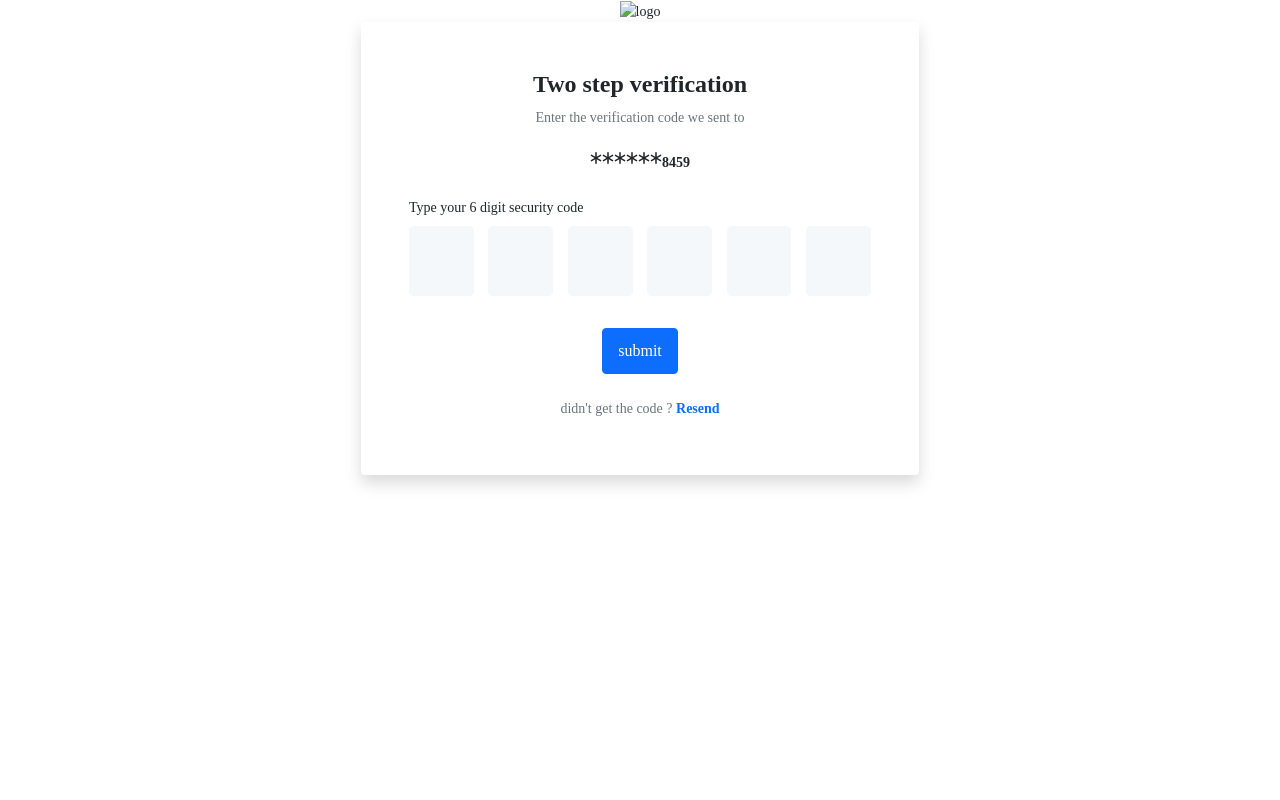
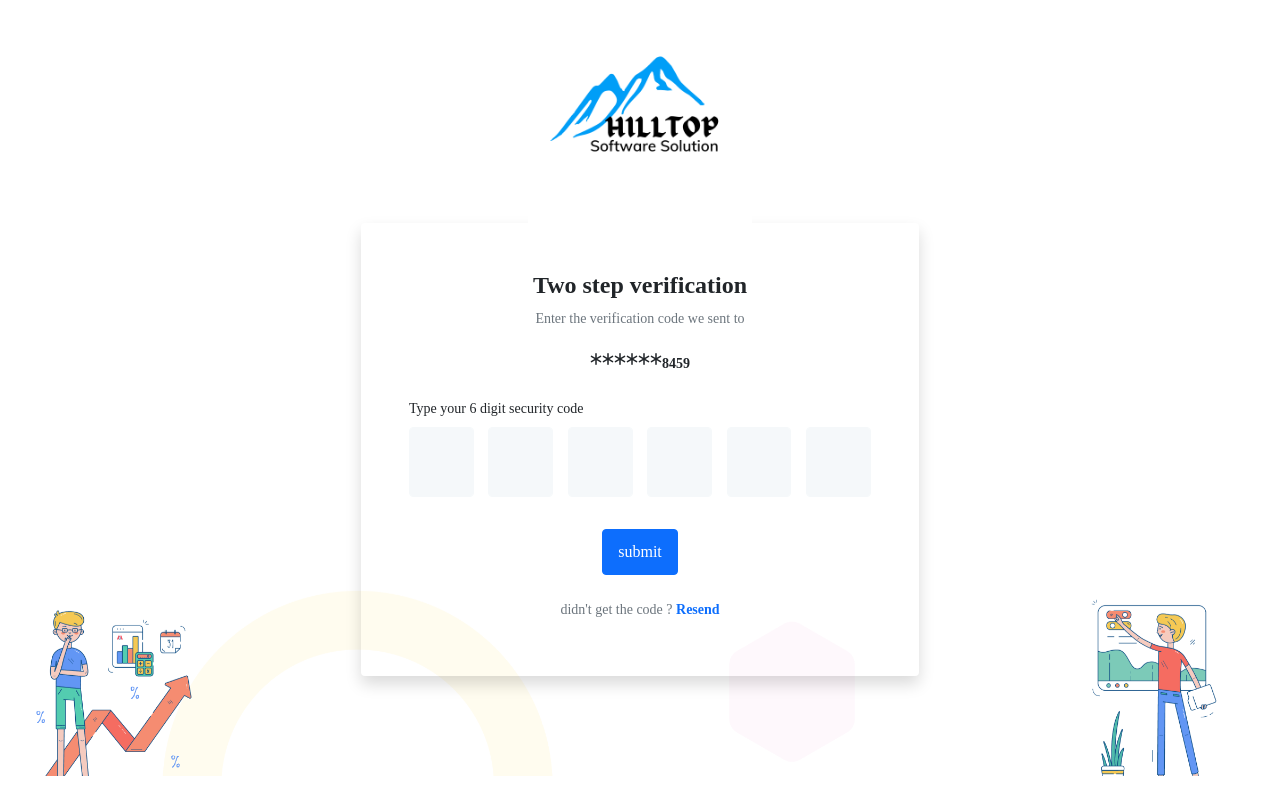
Before and after one commit to jigyasa-y/form-website, a plain HTML site: page public/html/otp verification.html in a window 1280 px wide. Drawn offline with nearby package versions, Linux system fonts and the light colour scheme; files that its build step writes are made by us from their sources; files whose address does not match are found by name.

Commit message:
Update otp verification.html

```diff
--- a/public/html/otp verification.html
+++ b/public/html/otp verification.html
@@ -14,7 +14,7 @@
     <div class="container">
         <div class="col-sm-8 offset-sm-2 col-lg-6 offset-lg-3 col--xl-6 offset-xl-3 text-center">
           <div class="logo">
-          <img src="../image/logo.png" class="img-fluid" alt="logo">
+          <img src="../images/logo.png" class="img-fluid" alt="logo">
         </div>
         <form class="rounded bg--white shadow p-5" action="new password.html">
           <h3 class="text-dark fw-bolder fs-4 mb-2">Two step verification</h3>
```
